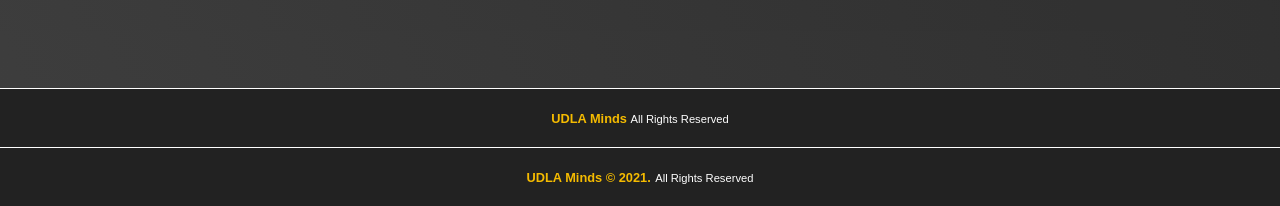
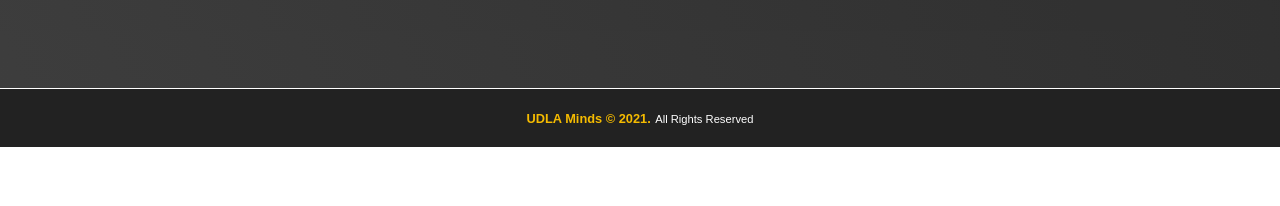
Before and after one commit to WashingtonYandun/Official_Website, a plain HTML site: page index.html in a window 1280 px wide. Shown: the part 732-938 px from the top of the page. After the commit the page ends 879 px from the top, so only its background shows below. Drawn offline with Linux system fonts and the light colour scheme; a web font is replaced by a local one.

Commit message:
Fix footer duplication

```diff
--- a/index.html
+++ b/index.html
@@ -68,17 +68,11 @@
 
   <!-- footer -->
   <footer class="footer" id="footer">
-    <span class="footer-title"> UDLA Minds </span>
-    <a href="https://github.com/UDLA-Minds/official-website" target="_blank">All Rights Reserved</a>
+    <span class="footer-title"> UDLA Minds © <span id="current-year"></span>.</span>
+    <a href="https://github.com/WashingtonYandun/Art-Human-Expression-Communication_Portfolio" target="_blank">All Rights Reserved</a>
   </footer>
+  <script>
+    document.getElementById("current-year").innerHTML = new Date().getFullYear();
+  </script>
 </body>
-
-    <footer class="footer" id="footer">
-      <span class="footer-title"> UDLA Minds © <span id="current-year"></span>.</span>
-      <a href="https://github.com/WashingtonYandun/Art-Human-Expression-Communication_Portfolio" target="_blank">All Rights Reserved</a>
-    </footer>
-    <script>
-      document.getElementById("current-year").innerHTML = new Date().getFullYear();
-    </script>
-  </body>
 </html>
```
